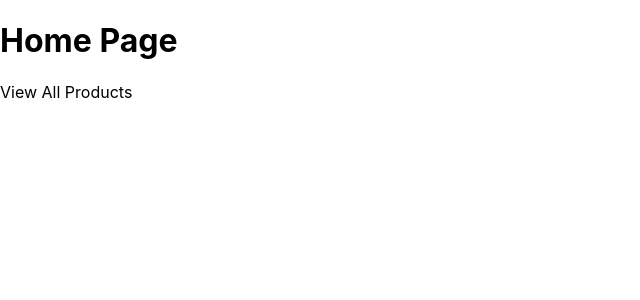
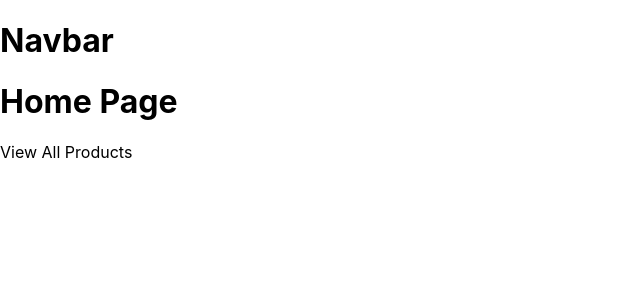
Before and after one commit to kritika243/documenting-next-js, a Next.js app: page / in a window 1280 px wide. Shown: the top 300 px of the page, without its empty margins (0-640 px from the left). Built offline with nearby package versions, Linux system fonts and the light colour scheme.

Commit message:
added navbar to the layout and to every child component

```diff
--- /dev/null
+++ b/components/Layout.js
@@ -0,0 +1,12 @@
+import Navbar from './Navbar'
+
+const Layout = ({ children }) => {
+  return (
+    <>
+      <Navbar />
+      {children}
+    </>
+  )
+}
+
+export default Layout
--- /dev/null
+++ b/components/Navbar.js
@@ -0,0 +1,5 @@
+const Navbar = () => {
+  return <h1>Navbar</h1>
+}
+
+export default Navbar
--- a/pages/_app.js
+++ b/pages/_app.js
@@ -1,7 +1,12 @@
+import Layout from '../components/Layout'
 import '../styles/globals.css'
 
 function MyApp({ Component, pageProps }) {
-  return <Component {...pageProps} />
+  return (
+    <Layout>
+      <Component {...pageProps} />
+    </Layout>
+  )
 }
 
 export default MyApp
```
